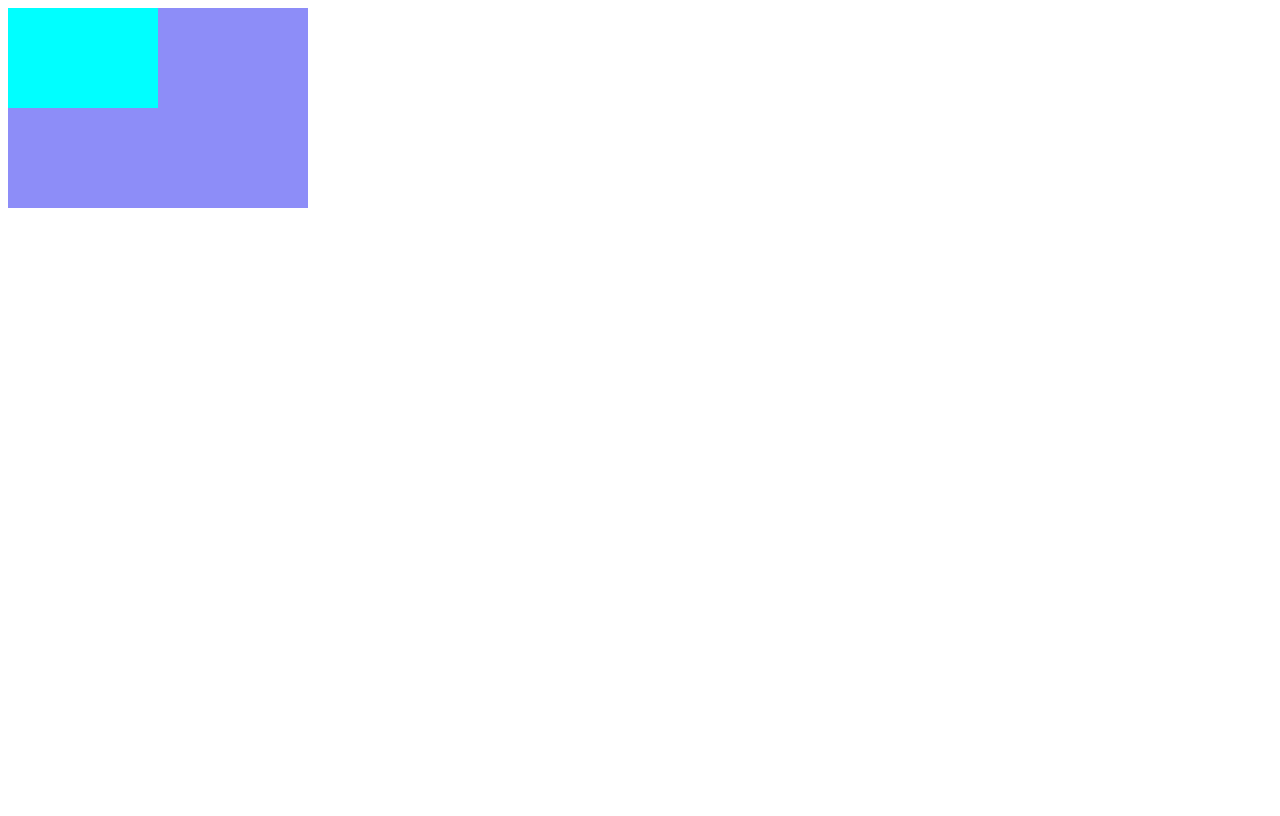
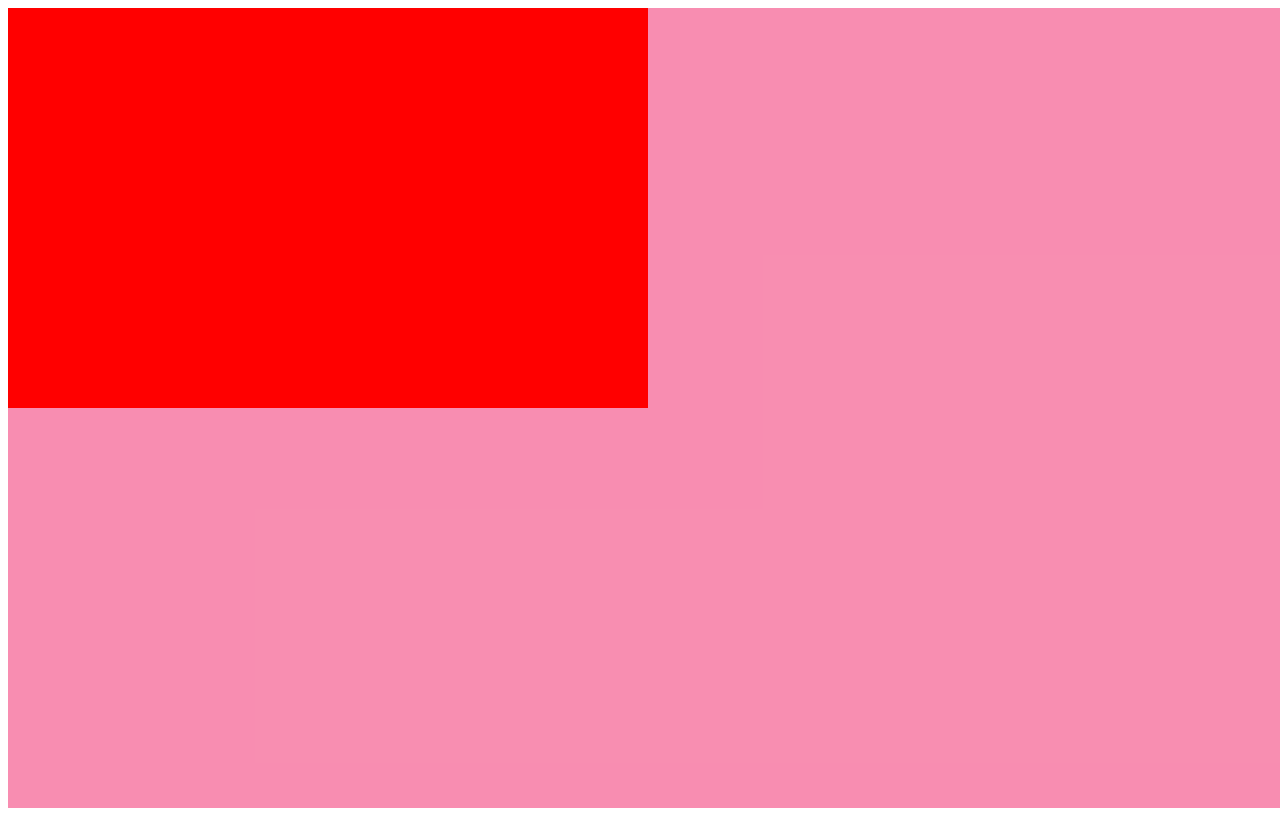
Before and after one commit to abhishekzzz/codingninjas_practice, a website: page CSS/demoColor.html in a window 1280 px wide. Drawn offline with Linux system fonts and the light colour scheme.

Commit message:
Update demoColor.html and demoStyle.css

```diff
--- a/CSS/demoColor.html
+++ b/CSS/demoColor.html
@@ -13,5 +13,11 @@
 		</div>
 	</div>
 
+	<div id="div3">
+		<div id="div4">
+
+		</div>
+	</div>
+
 </body>
 </html>
--- a/CSS/demoStyle.css
+++ b/CSS/demoStyle.css
@@ -14,3 +14,21 @@
 	width: 50%;
 	background-color: cyan;
 }
+
+/*this below will be priority as it is below*/
+#div1{
+	height: 100vh;
+	width: 100vw;
+	background-color: hsla(340, 89%, 53%, 0.5);
+	/*hsl(240, 89%, 53%);*/
+	/*rgba(25, 126, 200, 0.5);*/
+	/*rgb(250, 126, 200);*/
+	/*#393a7b;*/
+	/*	red;*/
+}
+
+#div2{
+	height: 50%;
+	width: 50%;
+	background-color: red;
+}
```
